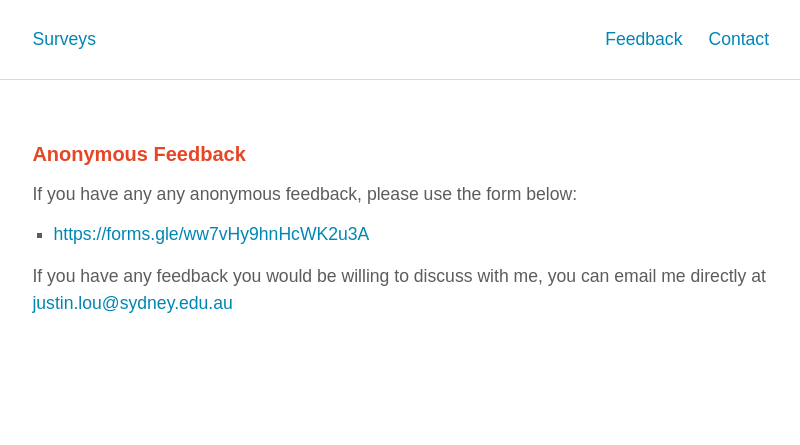
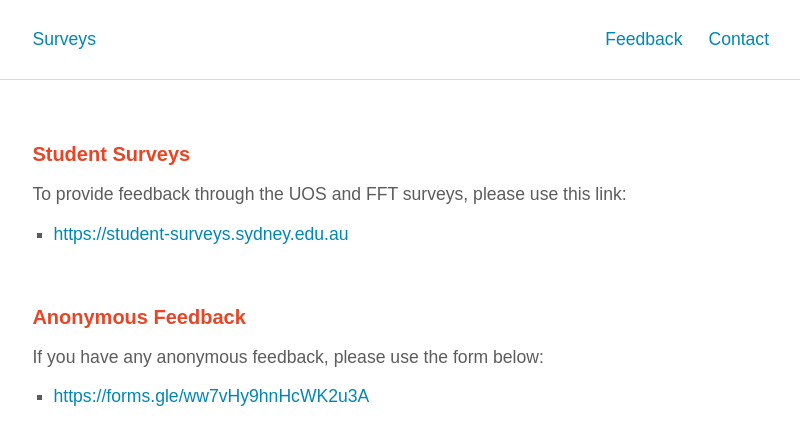
Before and after one commit to justinlouau/surveys, a Jekyll site: the page built from feedback.md, in a window 1280 px wide. Shown: the top 445 px of the page, without its empty margins (234-1034 px from the left). Built offline with Jekyll 4.4.1, drawn with Linux system fonts in a browser that asks for light colours; some web fonts are replaced.

Commit message:
Added surveys

```diff
--- a/_config.yml
+++ b/_config.yml
@@ -1,9 +1,9 @@
 # Site settings
 title_left    : "Justin Lou"
 title_right   : "" # default: ""
-description   : "Teaching Resources"
+description   : "Teaching Surveys"
 keywords      : ""
-url           : https://teaching.justinlou.me/ # site url
+url           : https://surveys.justinlou.me/ # site url
 baseurl       : "" # apply repo name like "/myproject" if used under gh-pages branch, else (under master branch) just leave empty/blank
 cover         : "" # image uri like logo/cover image for site seo
 
--- a/feedback.md
+++ b/feedback.md
@@ -3,9 +3,14 @@ layout: page
 permalink: /feedback
 ---
 
+#### Student Surveys
+
+To provide feedback through the UOS and FFT surveys, please use this link:
+- [https://student-surveys.sydney.edu.au](https://student-surveys.sydney.edu.au)
+
+<br>
+
 #### Anonymous Feedback
 
-If you have any any anonymous feedback, please use the form below:
+If you have any anonymous feedback, please use the form below:
 - [https://forms.gle/ww7vHy9hnHcWK2u3A](https://forms.gle/ww7vHy9hnHcWK2u3A)
-
-If you have any feedback you would be willing to discuss with me, you can email me directly at <a href = "mailto: justin.lou@sydney.edu.au">justin.lou@sydney.edu.au</a>
```
Also changed, not shown: contact.md (+4 -1 lines), index.md (+3 -4 lines), 2 other files.
